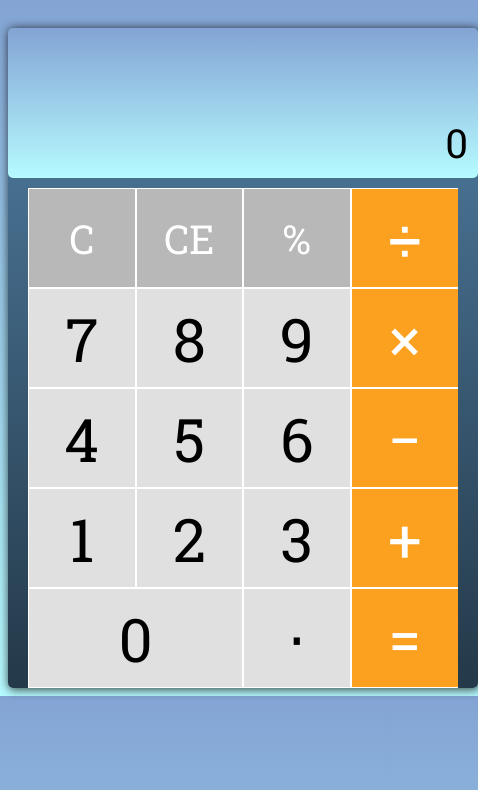
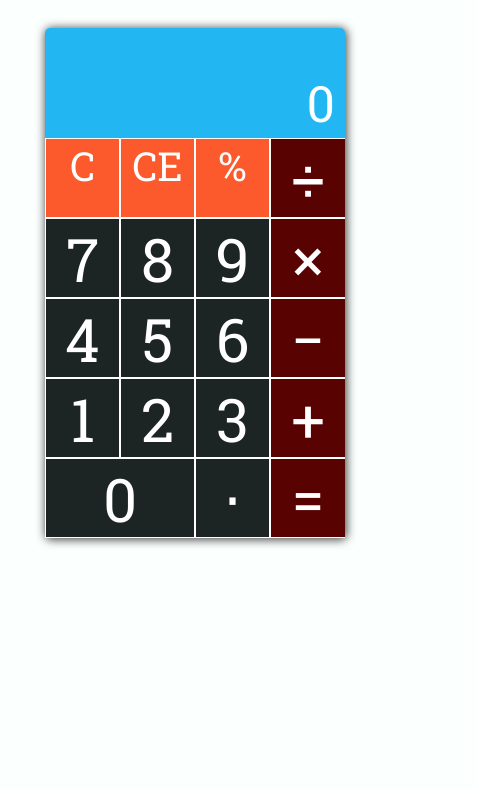
Before and after one commit to hiepvo/calculator, a plain HTML site: page index.html in a window 390 px wide. Shown: the whole page, 478 px wide, since content can reach past the window. Drawn offline with Linux system fonts and the light colour scheme.

Commit message:
making responsive & change color

```diff
--- a/index.html
+++ b/index.html
@@ -8,7 +8,7 @@
 <body>
 <div id = "calculator">
   <div class = "screen">
-    <div class = "mResult"></div>
+    <!--<div class = "mResult"></div>-->
     <div class = "result">0</div>
   </div>
   <div id = "keypad">
--- a/main.css
+++ b/main.css
@@ -11,10 +11,7 @@ html {
 }
 
 body {
-  /*background: #05d4f0;*/
-  background: linear-gradient(#136a8a, #267871);
-  background: linear-gradient(#83a4d4, #b6fbff);
-
+  background: #FBFFFE;
   font-family: "Roboto Slab", sans-serif;
   padding-top: 2rem;
 }
@@ -33,21 +30,17 @@ body {
   -moz-border-radius: 0.5rem;
   -webkit-border-radius: 0.5rem;
   border-radius: 0.5rem;
-  width: 46rem;
+  width: 25%;
   display: table;
   cursor: move;
   position: relative;
-  background: linear-gradient(#517fa4, #243949);
-
-
-
+  background: #22B7F2;
+  margin: 0 auto;
 }
 
 .screen {
-  height: 15rem;
-  background: linear-gradient(#83a4d4, #b6fbff);
-  /*background: #EF81C0;*/
-  color: black;
+  height: 10rem;
+  color: #FBFFFE;
   line-height: 8rem;
   text-align: right;
   -moz-border-radius: 0.5rem;
@@ -65,11 +58,9 @@ body {
 }
 
 .result {
-  height: 7.5rem;
-  width: 45rem;
-  font-size: 4rem;
+  line-height: 3;
+  font-size: 5rem;
   overflow: hidden;
-
 }
 
 #keypad {
@@ -79,11 +70,11 @@ body {
 #keypad li {
   list-style-type: none;
   width: 25%;
-  background: #E0E0E0;
+  background: #1C2524;
+  color: #ffffff;
   float: left;
   text-align: center;
-  height: 10rem;
-  line-height: 10rem;
+  height: 8rem;
   font-size: 6rem;
   border: 1px solid #fff;
   cursor: default;
@@ -100,20 +91,35 @@ body {
 }
 
 #keypad .button {
-  background: #fba01f;
+  background: #590202;
   color: white;
   font-size: 6rem;
   border-right: none;
 }
 
 #keypad .buttonTop {
-  background: #B8B8B8;
+  background: #FC5A2C;
   color: white;
   font-size: 4rem;
   cursor: default;
 }
 
 #keys {
-  padding-left: 20px;
-  padding-right: 20px;
+  padding: 0;
 }
+
+/*-------- media queries --------*/
+@media screen and (max-width: 980px) {
+  #calculator {
+    width: 30rem;
+  }
+
+  .screen {
+    height: 10rem;
+  }
+
+  .result {
+    line-height: 15rem;
+  }
+
+}
```
